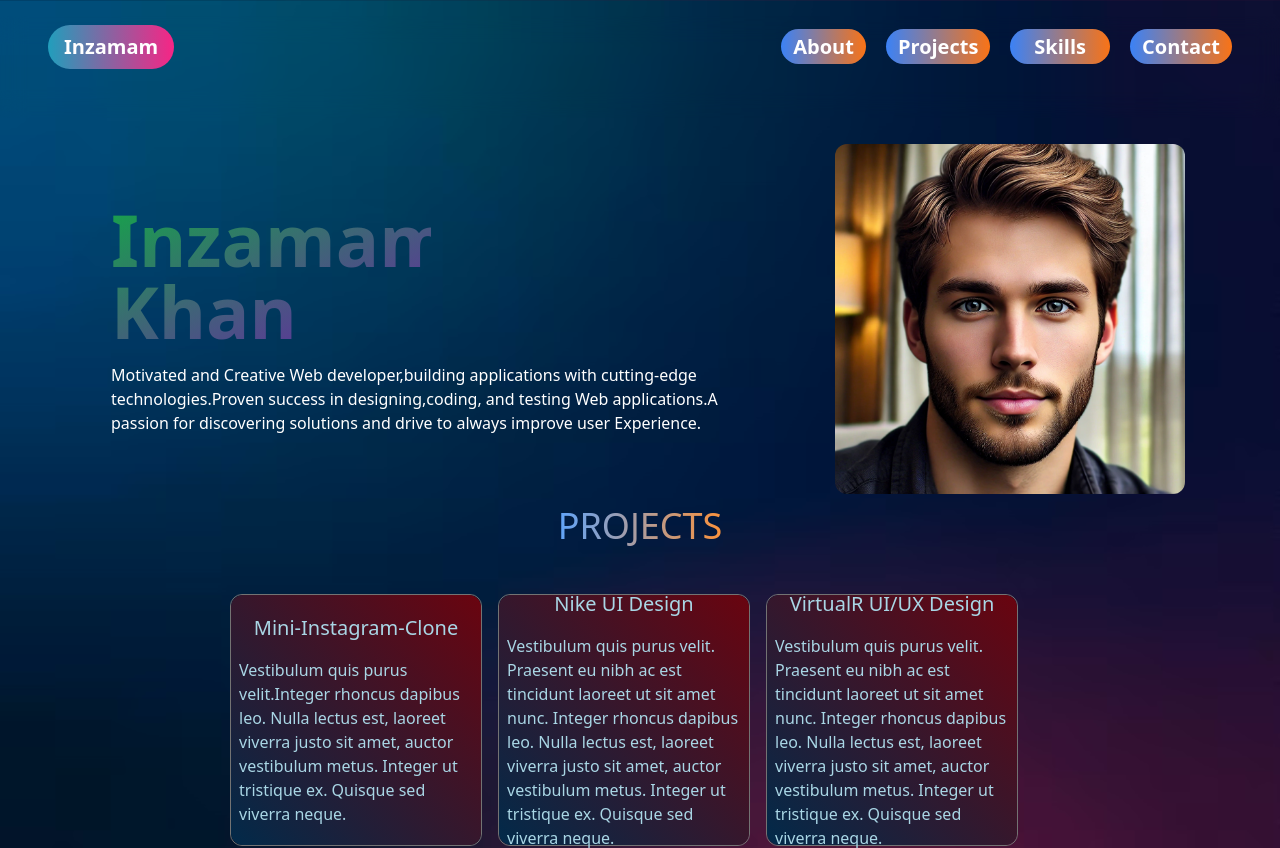
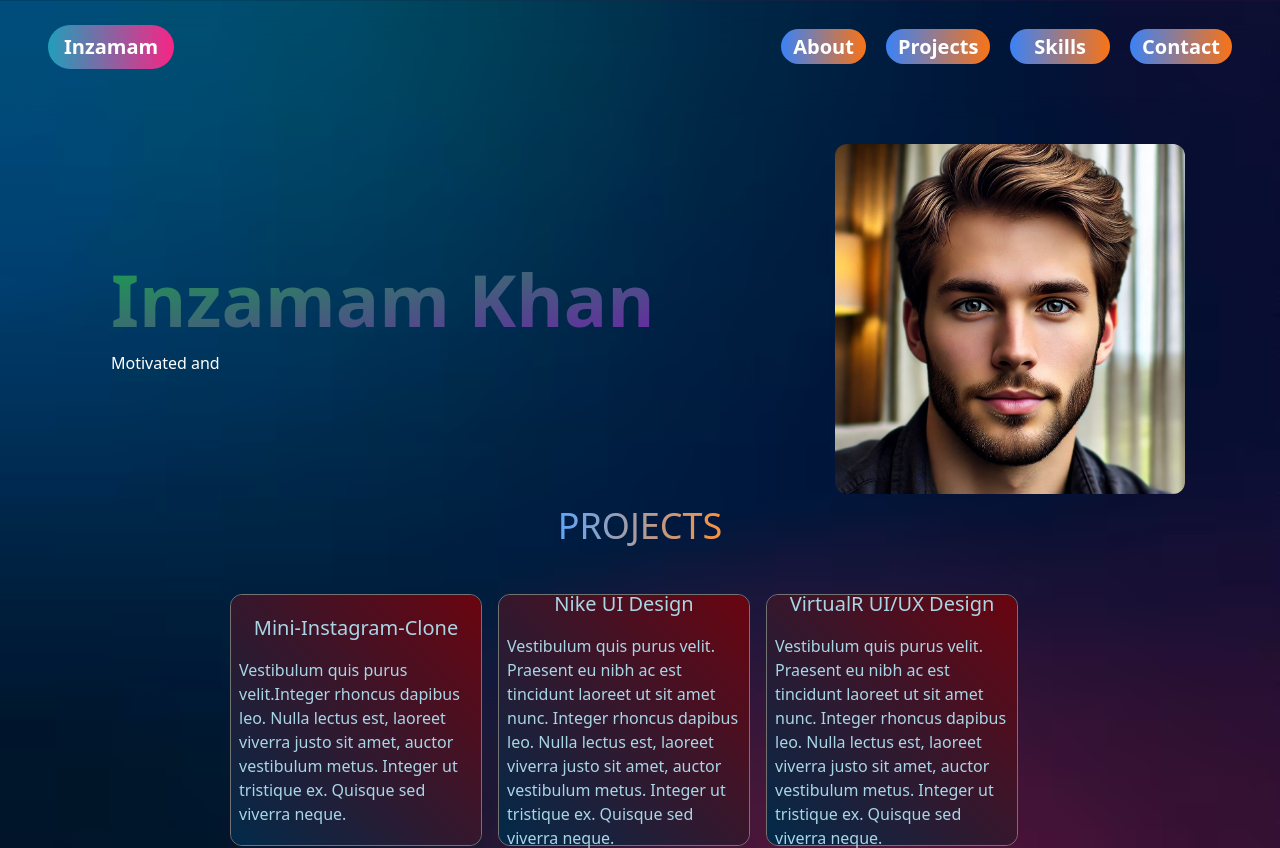
Before and after one commit to Inzamam-Khan/Personal_Portfolio2024, a React (Vite) app: page / in a window 1280 px wide. Shown: the top 848 px of the page. Built offline with nearby package versions, Linux system fonts and the light colour scheme.

Commit message:
animations added

```diff
--- /dev/null
+++ b/src/Components/CursorBlinker.jsx
@@ -0,0 +1,29 @@
+import { motion } from "framer-motion";
+
+const cursorVariants = {
+  blinking: {
+    opacity: [0,0, 1,1],
+    transition: {
+      duration: 1,
+      repeat: Infinity,
+      repeatDelay: 0,
+      ease: "linear",
+      times: [0, 0.5, 0.5, 1],
+
+    }
+  }
+};
+
+export default function CursorBlinker() {
+  return (
+    <motion.div
+      variants={cursorVariants}
+      animate="blinking"
+      className="
+
+
+
+      inline-block border  h-10 w-[1px] translate-y-1 bg-slate-900"
+    />
+  );
+}
--- a/src/Sections/Hero.jsx
+++ b/src/Sections/Hero.jsx
@@ -1,7 +1,52 @@
 import userLogo from '../assets/bgImages/inzamamReactJs.jpeg'
 
 import {motion} from 'motion/react'
+
+
+
+import { useEffect, useState } from 'react'
+
+// import CursorBlinker from './Components/CursorBlinker'
+import { animate, useMotionValue, useTransform } from 'framer-motion';
+import CursorBlinker from '../Components/CursorBlinker';
 export const Hero=()=>{
+
+    const myName = "Inzamam Khan";
+    const myDesc=" Motivated and Creative Web developer,building applications with cutting-edge technologies.Proven success in designing,coding, and testing Web applications.A passion for discovering solutions and drive to always improve user Experience."
+    const count = useMotionValue(0);
+
+    const count1 = useMotionValue(0);
+    const rounded1 = useTransform(count1, (latest) => Math.round(latest));
+
+    const rounded = useTransform(count, (latest) => Math.round(latest));
+    const displayMyName = useTransform(rounded, (latest) =>
+      myName.slice(0, latest));
+
+    const displayMyDesc= useTransform(rounded1, (latest) =>
+        myDesc.slice(0, latest));
+
+
+    useEffect(() => {
+      const controls = animate(count, myName.length, {
+        type: "tween", // Not really needed because adding a duration will force "tween"
+        duration: 4,
+        ease: "easeInOut",
+        // delayChildren: 0.3,
+        // staggerChildren: 0.1
+      });
+      return controls.stop;
+    }, []);
+
+    useEffect(() => {
+        const controls = animate(count1, myDesc.length, {
+          type: "tween", // Not really needed because adding a duration will force "tween"
+          duration: 12,
+          ease: "easeInOut",
+          delay:4
+        });
+        return controls.stop;
+      }, []);
+
     return(
 
         <motion.div
@@ -13,16 +58,29 @@ export const Hero=()=>{
         className=" border-green-500 max-md:flex-col-reverse flex flex-1 flex-row items-center justify-center w-[100%] md:space-x-[100px] max-md:space-y-[25px] max-md:mb-20 md:mt-32 mb-3 max-md:mt-8 ">
 
                 {/* left main div */}
-            <div className=" flex flex-col  p-4 max-w-[40rem]">
-                <h3 id='hero' className="text-transparent bg-clip-text bg-gradient-to-br from-green-600 to-purple-800 border-blue-500 max-w-[20rem] text-7xl font-semibold ">
-                Inzamam Khan
+            <div className=" flex-col  p-4 w-[40rem]">
 
-                </h3>
+                <motion.span id='hero' className=" text-transparent bg-clip-text bg-gradient-to-br from-green-600 to-purple-800 border-blue-500 max-w-[20rem] text-7xl font-semibold ">
+
+                {/* Inzamam Khan */}
+                    {displayMyName}
 
 
-                <p className=" mt-4 ">
-                Motivated and Creative Web developer,building applications with cutting-edge technologies.Proven success in designing,coding, and testing Web applications.A passion for discovering solutions and drive to always improve user Experience.
-                </p>
+                </motion.span>
+                <CursorBlinker/>
+
+
+
+
+
+
+
+
+
+             <motion.p className=" mt-4 ">
+                {/* Motivated and Creative Web developer,building applications with cutting-edge technologies.Proven success in designing,coding, and testing Web applications.A passion for discovering solutions and drive to always improve user Experience. */}
+                {displayMyDesc}
+                </motion.p>
 
             </div>
 
```
